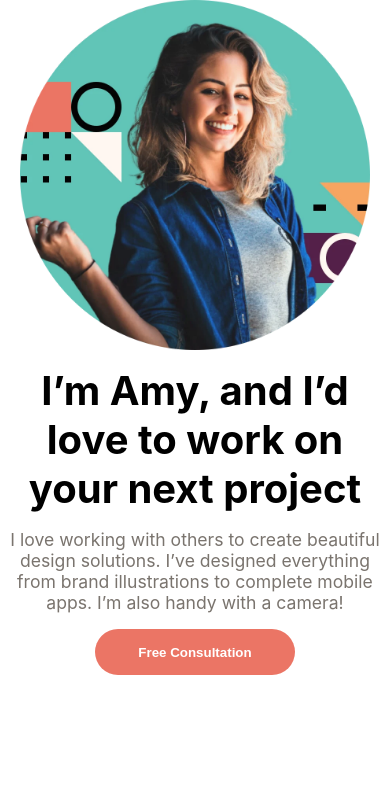
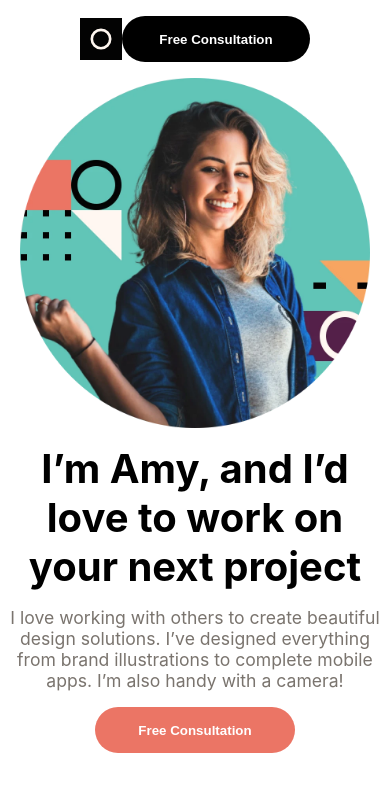
Before and after one commit to jamesbchurch/Single-page-design-portfolio, a React (Create React App) app in the folder design/: page / in a window 390 px wide. Shown: the top 792 px of the page. Built offline with nearby package versions, Linux system fonts and the light colour scheme.

Commit message:
Basic nav component
Build out basic nav slice, will need to adjust for mobile and tablet and look into absolute positioning on desktop.

```diff
--- a/design/src/App.js
+++ b/design/src/App.js
@@ -1,9 +1,11 @@
 import "./App.css";
 import HeroSlice from "./components/HeroSlice/HeroSlice";
+import NavSlice from "./components/NavSlice/NavSlice";
 
 function App() {
   return (
     <div className="App">
+      <NavSlice />
       <HeroSlice />
     </div>
   );
--- /dev/null
+++ b/design/src/components/NavSlice/NavSlice.js
@@ -0,0 +1,10 @@
+import styles from "./NavSlice.module.css";
+
+export default function NavSlice() {
+  return (
+    <div className={styles.navList}>
+      <img src="logo.svg" alt="logo" width="42" height="42" />
+      <button className={styles.button}>Free Consultation </button>
+    </div>
+  );
+}
--- /dev/null
+++ b/design/src/components/NavSlice/NavSlice.module.css
@@ -0,0 +1,26 @@
+.navList{
+
+  display: flex;
+  justify-content: space-between;
+  flex-flow: row;
+  padding: 1rem 5rem;
+  align-items: center;
+
+
+}
+
+.button{
+    color: white;
+    background-color:  black;
+    border-radius: 50px;
+    width: 200px;
+    height: 46px;
+    border: none;
+    font-weight: bold;
+
+}
+
+.button:hover{
+    cursor: pointer;
+    background-color: #755CDE;
+}
```
Also changed, not shown: design/public/logo.svg (added).
